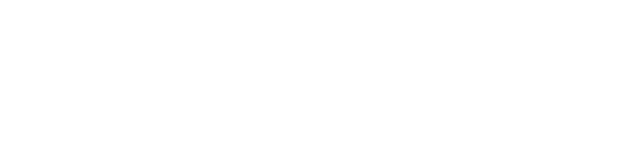
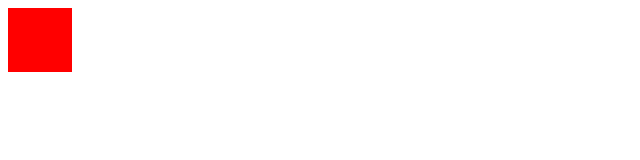
Before and after one commit to fallaciousreasoning/bombs-away, a website with bundled scripts: page index.html in a window 1280 px wide. Shown: the whole page, without its empty margins (0-640 px from the left). Built offline with nearby package versions, Linux system fonts and the light colour scheme.

Commit message:
Adds *rough* example of a renderer

```diff
--- a/index.html
+++ b/index.html
@@ -5,7 +5,7 @@
         <title>Hello React!</title>
     </head>
     <body>
-        <canvas id="root" style="width: 100%; height: 100%;" width="800" height="600"/>
+        <canvas id="root" width="800" height="600"/>
 
         <!-- Main -->
         <script src="./dist/main.js"></script>
--- a/src/components/box.ts
+++ b/src/components/box.ts
@@ -6,5 +6,11 @@ export default class Box implements Component {
     width: number;
     height: number;
 
-    canvas: CanvasRenderingContext2D;
+    color: string;
+
+    constructor(width: number, height?: number, color?: string){
+        this.width = width;
+        this.height = height || width;
+        this.color = color || 'black';
+    }
 }
--- a/src/components/transform.ts
+++ b/src/components/transform.ts
@@ -4,6 +4,11 @@ import Component from "./component";
 export class Transform implements Component {
     name = 'Transform';
 
+    constructor(position?: Vector2, rotation?: number){
+        this.position = position || new Vector2();
+        this.rotation = rotation || 0;
+    }
+
     position: Vector2;
     rotation: number;
 }
--- a/src/index.ts
+++ b/src/index.ts
@@ -1,12 +1,17 @@
 import Box from "./components/box";
 import { Transform } from "./components/transform";
+import Vector2 from "./core/vector2";
 import { Engine } from "./engine";
 import { Entity } from "./entity";
 
+const canvas = document.getElementById('root') as any;
+const context = canvas.getContext('2d') as CanvasRenderingContext2D;
+
 const engine = new Engine();
+window['engine'] = engine;
 
 const e1 = new Entity();
-e1.add(new Box());
+e1.add(new Box(128, 128, 'red'));
 e1.add(new Transform());
 
 const e2 = new Entity();
@@ -14,7 +19,12 @@ const e2 = new Entity();
 engine.addEntity(e1);
 engine.addEntity(e2);
 
-engine.subscriber.on('tick').subscribe(console.log);
-engine.subscriber.on('tick').with(["Box", "Transform"]).map(e => Object.keys(e.components)).subscribe(console.log);
+engine.subscriber.on('tick').subscribe(() => context.clearRect(0, 0, canvas.width, canvas.height));
+engine.subscriber.on('tick').with(["Box", "Transform"]).map(e => e.components).map(({ Transform, Box }: { Transform: Transform, Box: Box }) => {
+    console.log(Transform, Box)
+    const halfSize = new Vector2(Box.width, Box.height).div(2);
+    context.fillStyle = Box.color;
+    context.fillRect(Transform.position.x - halfSize.x, Transform.position.y - halfSize.y, Box.width, Box.height);
+});
 
 engine.broadcastMessage({ type: 'tick', data: 7 });
--- a/tsconfig.json
+++ b/tsconfig.json
@@ -2,7 +2,7 @@
     "compilerOptions": {
         "outDir": "./dist/",
         "sourceMap": true,
-        "noImplicitAny": true,
+        "noImplicitAny": false,
         "module": "commonjs",
         "target": "es2016",
         "jsx": "react"
```
Also changed, not shown: src/systems/boxRenderer.ts (deleted, +0 -14 lines).
